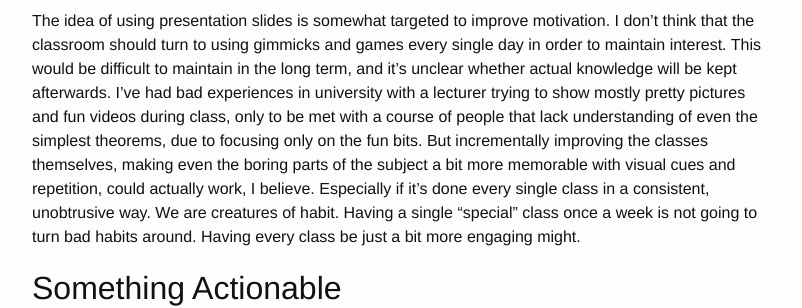
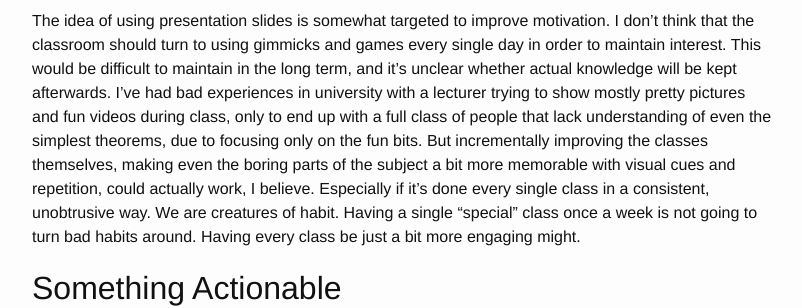
Before and after one commit to AndrewRadev/blog, a Jekyll site: the page built from _posts/2013-10-20-the-back-to-school-idea.markdown, in a window 1280 px wide and 900 px high, scrolled down 2877 px. Shown: the part 248-556 px from the top of the window, without its empty margins (238-1040 px from the left). Built offline with Jekyll 4.4.1, drawn with Linux system fonts in a browser that asks for light colours; a script that is not in the unit is left out; some of the changed text lies outside the part shown.

Commit message:
Minor fix

```diff
--- a/_posts/2013-10-20-the-back-to-school-idea.markdown
+++ b/_posts/2013-10-20-the-back-to-school-idea.markdown
@@ -182,9 +182,9 @@ motivation. I don't think that the classroom should turn to using gimmicks and
 games every single day in order to maintain interest. This would be difficult
 to maintain in the long term, and it's unclear whether actual knowledge will be
 kept afterwards. I've had bad experiences in university with a lecturer trying
-to show mostly pretty pictures and fun videos during class, only to be met with
-a course of people that lack understanding of even the simplest theorems, due
-to focusing only on the fun bits. But incrementally improving the classes
+to show mostly pretty pictures and fun videos during class, only to end up with
+a full class of people that lack understanding of even the simplest theorems,
+due to focusing only on the fun bits. But incrementally improving the classes
 themselves, making even the boring parts of the subject a bit more memorable
 with visual cues and repetition, could actually work, I believe. Especially if
 it's done every single class in a consistent, unobtrusive way. We are creatures
```
Also changed, not shown: other parts of _posts/2013-10-20-the-back-to-school-idea.markdown (+1 -1 lines).
